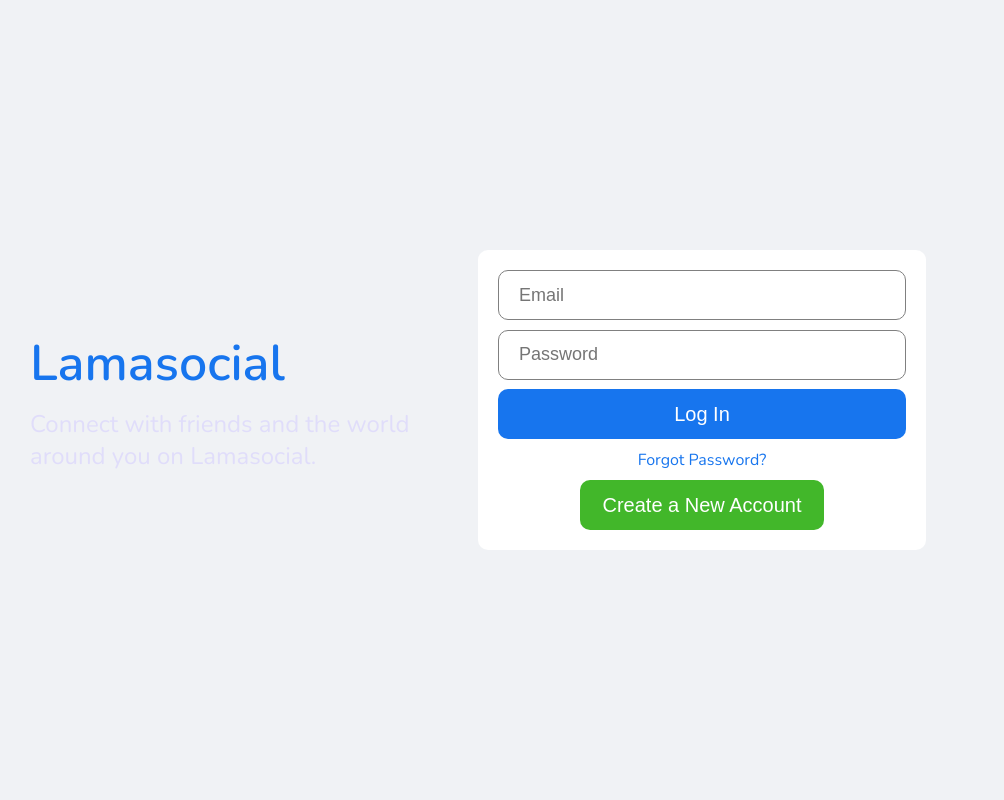
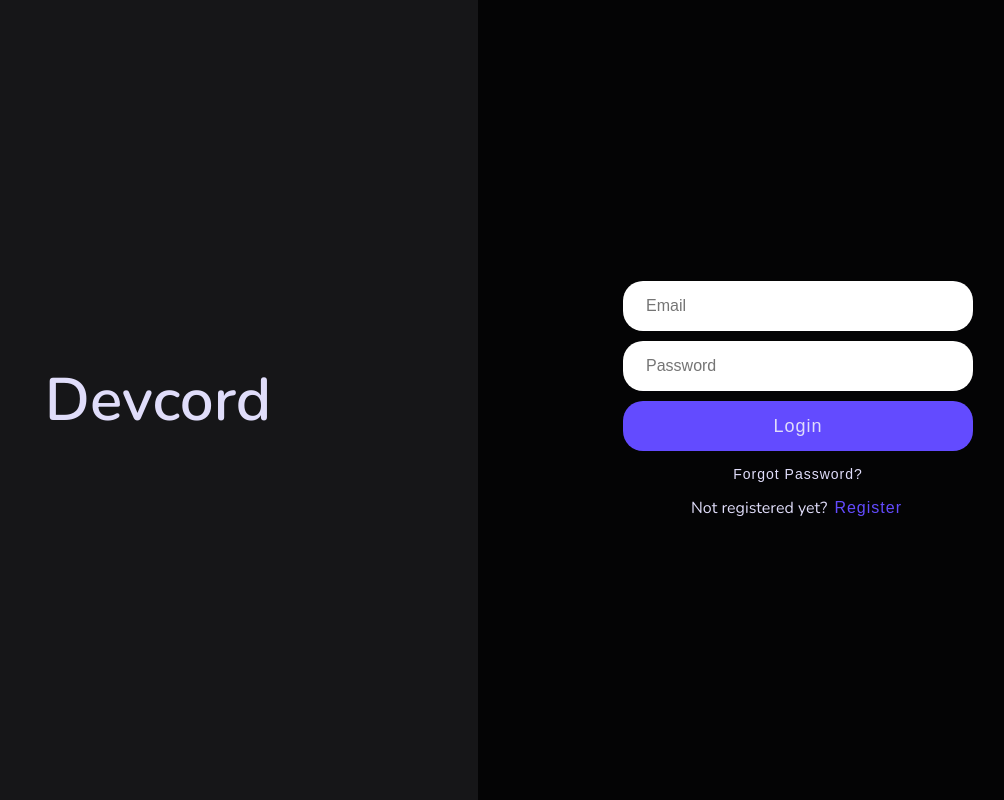
Before and after one commit to risav-sarkar/Devcord, a React (Create React App) app in the folder client/: page /login in a window 1280 px wide. Shown: the whole page, without its empty margins (162-1166 px from the left). Built offline with nearby package versions, Linux system fonts and the light colour scheme.

Commit message:
Created the login and register pages

```diff
--- a/client/src/components/pages/login.js
+++ b/client/src/components/pages/login.js
@@ -1,4 +1,5 @@
 import { useContext, useRef } from "react";
+import { Link } from "react-router-dom";
 import { loginCall } from "../../apiCalls";
 import { AuthContext } from "../../context/AuthContext";
 
@@ -17,12 +18,8 @@ export default function Login() {
 
   return (
     <div className="login">
-      <div className="loginWrapper">
       <div className="loginLeft">
-          <h3 className="loginLogo">Lamasocial</h3>
-          <span className="loginDesc">
-            Connect with friends and the world around you on Lamasocial.
-          </span>
+        <h1 className="loginLogo">Devcord</h1>
       </div>
       <div className="loginRight">
         <form className="loginBox" onSubmit={handleClick}>
@@ -42,14 +39,16 @@ export default function Login() {
             ref={password}
           />
           <button className="loginButton" type="submit" disabled={isFetching}>
-              {isFetching ? "Fetching" : "Log In"}
+            {isFetching ? "Loading..." : "Login"}
           </button>
-            <span className="loginForgot">Forgot Password?</span>
-            <button className="loginRegisterButton">
-              {isFetching ? "Fetching" : "Create a New Account"}
-            </button>
+          <button className="loginForgot">Forgot Password?</button>
+          <p>
+            Not registered yet?{" "}
+            <Link to="/register">
+              <button className="registerButton">Register</button>
+            </Link>
+          </p>
         </form>
-        </div>
       </div>
     </div>
   );
--- a/client/src/components/pages/register.js
+++ b/client/src/components/pages/register.js
@@ -1,3 +1,4 @@
+import { Link } from "react-router-dom";
 import axios from "axios";
 import { useRef } from "react";
 import { useNavigate } from "react-router";
@@ -30,12 +31,8 @@ export default function Register() {
 
   return (
     <div className="login">
-      <div className="loginWrapper">
       <div className="loginLeft">
-          <h3 className="loginLogo">Lamasocial</h3>
-          <span className="loginDesc">
-            Connect with friends and the world around you on Lamasocial.
-          </span>
+        <h1 className="loginLogo">Devcord</h1>
       </div>
       <div className="loginRight">
         <form className="loginBox" onSubmit={handleClick}>
@@ -70,9 +67,13 @@ export default function Register() {
           <button className="loginButton" type="submit">
             Sign Up
           </button>
-            <button className="loginRegisterButton">Log into Account</button>
+          <p>
+            Already a user?{" "}
+            <Link to="/login">
+              <button className="registerButton">Login</button>
+            </Link>
+          </p>
         </form>
-        </div>
       </div>
     </div>
   );
--- a/client/src/styles/styles.css
+++ b/client/src/styles/styles.css
@@ -496,9 +496,12 @@ body {
   font-size: 16px;
   letter-spacing: 1px;
   outline: none;
+  cursor: pointer;
   border: 2px solid #634bff;
   background-color: #634bff;
   color: #e0ddfa;
+  -webkit-transition: 0.3s;
+  transition: 0.3s;
 }
 
 .homeContainer .createPostContent .buttonContainer .postBtn:hover {
@@ -509,118 +512,113 @@ body {
 .login {
   width: 100vw;
   height: 100vh;
-  background-color: #f0f2f5;
-  display: -webkit-box;
-  display: -ms-flexbox;
-  display: flex;
-  -webkit-box-align: center;
-      -ms-flex-align: center;
-          align-items: center;
-  -webkit-box-pack: center;
-      -ms-flex-pack: center;
-          justify-content: center;
+  display: -ms-grid;
+  display: grid;
+  -ms-grid-columns: 50% 50%;
+      grid-template-columns: 50% 50%;
+  background-color: #161618;
 }
 
-.loginWrapper {
-  width: 70%;
-  height: 70%;
-  display: -webkit-box;
-  display: -ms-flexbox;
-  display: flex;
+.login .loginLeft {
+  display: -ms-grid;
+  display: grid;
+  place-items: center;
 }
 
-.loginLeft,
-.loginRight {
-  -webkit-box-flex: 1;
-      -ms-flex: 1;
-          flex: 1;
-  display: -webkit-box;
-  display: -ms-flexbox;
-  display: flex;
-  -webkit-box-orient: vertical;
-  -webkit-box-direction: normal;
-      -ms-flex-direction: column;
-          flex-direction: column;
-  -webkit-box-pack: center;
-      -ms-flex-pack: center;
-          justify-content: center;
+.login .loginLeft h1 {
+  font-size: 60px;
 }
 
-.loginLogo {
-  font-size: 50px;
-  font-weight: 800;
-  color: #1775ee;
-  margin-bottom: 10px;
+.login .loginRight {
+  display: -ms-grid;
+  display: grid;
+  place-items: center;
+  background-color: #040405;
+  padding: 20px;
 }
 
-.loginDesc {
-  font-size: 24px;
+.login .loginRight .loginBox {
+  max-width: 350px;
+  display: -ms-grid;
+  display: grid;
+  -ms-grid-columns: 1fr;
+      grid-template-columns: 1fr;
+  gap: 10px;
+  width: 100%;
 }
 
-.loginBox {
-  height: 300px;
+.login .loginRight .loginBox .loginInput {
+  height: 50px;
+  border-radius: 20px;
   padding: 20px;
-  background-color: white;
-  border-radius: 10px;
-  display: -webkit-box;
-  display: -ms-flexbox;
-  display: flex;
-  -webkit-box-orient: vertical;
-  -webkit-box-direction: normal;
-      -ms-flex-direction: column;
-          flex-direction: column;
-  -webkit-box-pack: justify;
-      -ms-flex-pack: justify;
-          justify-content: space-between;
+  outline: none;
+  border: 3px solid transparent;
+  font-size: 16px;
+  -webkit-transition: 0.3s;
+  transition: 0.3s;
 }
 
-.loginInput {
-  height: 50px;
-  border-radius: 10px;
-  border: 1px solid gray;
-  font-size: 18px;
-  padding-left: 20px;
+.login .loginRight .loginBox .loginInput:focus {
+  border: 3px solid #634bff;
 }
 
-.loginInput:focus {
+.login .loginRight .loginBox button {
+  height: 50px;
+  border-radius: 20px;
+  padding: 10px;
   outline: none;
+  border: 3px solid transparent;
+  background-color: #634bff;
+  color: #e0ddfa;
+  font-size: 18px;
+  cursor: pointer;
+  letter-spacing: 1px;
+  -webkit-transition: 0.3s;
+  transition: 0.3s;
 }
 
-.loginButton {
-  height: 50px;
-  border-radius: 10px;
-  border: none;
-  background-color: #1775ee;
-  color: white;
-  font-size: 20px;
-  font-weight: 500;
-  cursor: pointer;
+.login .loginRight .loginBox .loginButton:hover {
+  background-color: #3b1cff;
 }
 
-.loginButton:focus {
-  outline: none;
+.login .loginRight .loginBox .loginForgot {
+  padding: 0;
+  height: 25px;
+  background-color: transparent;
+  font-size: 14px;
 }
 
-.loginButton:disabled {
-  cursor: not-allowed;
+.login .loginRight .loginBox .loginForgot:hover {
+  color: #a8a8a8;
 }
 
-.loginForgot {
+.login .loginRight .loginBox p {
   text-align: center;
-  color: #1775ee;
 }
 
-.loginRegisterButton {
-  width: 60%;
-  -ms-flex-item-align: center;
-      -ms-grid-row-align: center;
-      align-self: center;
-  height: 50px;
-  border-radius: 10px;
-  border: none;
-  background-color: #42b72a;
-  color: white;
-  font-size: 20px;
-  font-weight: 500;
-  cursor: pointer;
+.login .loginRight .loginBox p .registerButton {
+  padding: 0;
+  height: 20px;
+  font-size: 16px;
+  background-color: transparent;
+  color: #634bff;
 }
+
+.login .loginRight .loginBox p .registerButton:hover {
+  color: #3b1cff;
+}
+
+@media (max-width: 600px) {
+  .login {
+    -ms-grid-columns: 1fr;
+        grid-template-columns: 1fr;
+  }
+  .loginLeft {
+    padding: 100px 0;
+  }
+  .loginRight {
+    padding: 40px;
+    border-top-right-radius: 20px;
+    border-top-left-radius: 20px;
+  }
+}
--- a/client/src/styles/styles.scss
+++ b/client/src/styles/styles.scss
@@ -445,9 +445,11 @@ body {
         font-size: 16px;
         letter-spacing: 1px;
         outline: none;
+        cursor: pointer;
         border: 2px solid $accent1;
         background-color: $accent1;
         color: $text_white;
+        transition: 0.3s;
 
         &:hover {
           border: 2px solid $accent1_hover;
@@ -461,92 +463,103 @@ body {
 .login {
   width: 100vw;
   height: 100vh;
-  background-color: #f0f2f5;
-  display: flex;
-  align-items: center;
-  justify-content: center;
+  display: grid;
+  grid-template-columns: 50% 50%;
+  background-color: $background2;
+
+  .loginLeft {
+    display: grid;
+    place-items: center;
+
+    h1 {
+      font-size: 60px;
     }
-
-.loginWrapper {
-  width: 70%;
-  height: 70%;
-  display: flex;
   }
-
-.loginLeft,
   .loginRight {
-  flex: 1;
-  display: flex;
-  flex-direction: column;
-  justify-content: center;
-}
-
-.loginLogo {
-  font-size: 50px;
-  font-weight: 800;
-  color: #1775ee;
-  margin-bottom: 10px;
-}
-
-.loginDesc {
-  font-size: 24px;
-}
+    display: grid;
+    place-items: center;
+    background-color: $background1;
+    padding: 20px;
 
     .loginBox {
-  height: 300px;
-  padding: 20px;
-  background-color: white;
-  border-radius: 10px;
-  display: flex;
-  flex-direction: column;
-  justify-content: space-between;
-}
+      max-width: 350px;
+      display: grid;
+      grid-template-columns: 1fr;
+      gap: 10px;
+      width: 100%;
 
       .loginInput {
         height: 50px;
-  border-radius: 10px;
-  border: 1px solid gray;
-  font-size: 18px;
-  padding-left: 20px;
+        border-radius: 20px;
+        padding: 20px;
+        outline: none;
+        border: 3px solid transparent;
+        font-size: 16px;
+        transition: 0.3s;
+
+        &:focus {
+          border: 3px solid $accent1;
+        }
       }
 
-.loginInput:focus {
+      button {
+        height: 50px;
+        border-radius: 20px;
+        padding: 10px;
         outline: none;
+        border: 3px solid transparent;
+        background-color: $accent1;
+        color: $text_white;
+        font-size: 18px;
+        cursor: pointer;
+        letter-spacing: 1px;
+        transition: 0.3s;
       }
 
       .loginButton {
-  height: 50px;
-  border-radius: 10px;
-  border: none;
-  background-color: #1775ee;
-  color: white;
-  font-size: 20px;
-  font-weight: 500;
-  cursor: pointer;
+        &:hover {
+          background-color: $accent1_hover;
         }
-
-.loginButton:focus {
-  outline: none;
-}
-
-.loginButton:disabled {
-  cursor: not-allowed;
       }
 
       .loginForgot {
-  text-align: center;
-  color: #1775ee;
+        padding: 0;
+        height: 25px;
+        background-color: transparent;
+        font-size: 14px;
+        &:hover {
+          color: $text_grey;
+        }
       }
 
-.loginRegisterButton {
-  width: 60%;
-  align-self: center;
-  height: 50px;
-  border-radius: 10px;
-  border: none;
-  background-color: #42b72a;
-  color: white;
-  font-size: 20px;
-  font-weight: 500;
-  cursor: pointer;
+      p {
+        text-align: center;
+        .registerButton {
+          padding: 0;
+          height: 20px;
+          font-size: 16px;
+          background-color: transparent;
+          color: $accent1;
+
+          &:hover {
+            color: $accent1_hover;
           }
+        }
+      }
+    }
+  }
+}
+
+@media (max-width: 600px) {
+  .login {
+    grid-template-columns: 1fr;
+  }
+  .loginLeft {
+    padding: 100px 0;
+  }
+  .loginRight {
+    padding: 40px;
+    border-top-right-radius: 20px;
+    border-top-left-radius: 20px;
+  }
+}
```
Lines whose indentation alone changed are shown as unchanged.
